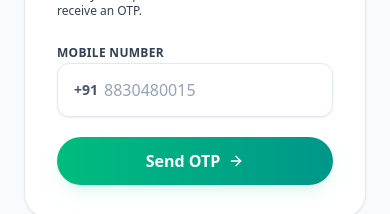
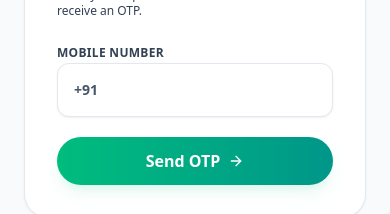
Before and after one commit to innonshtech/MonthlyGrocery, a Next.js app in the folder web-admin/: page /login in a window 390 px wide. Shown: the part 392-606 px from the top of the page. Built offline with nearby package versions, Linux system fonts and the light colour scheme; no server answers.

Commit message:
fix(web-admin): Remove placeholder mobile number from Super Admin login

```diff
--- a/web-admin/src/app/login/page.tsx
+++ b/web-admin/src/app/login/page.tsx
@@ -125,7 +125,6 @@ export default function LoginPage() {
                 <span className="text-slate-500 font-bold mr-1.5 text-sm">+91</span>
                 <input
                   type="tel"
-                  placeholder="8830480015"
                   value={mobile}
                   onChange={(e) => setMobile(e.target.value.replace(/[^\d]/g, '').slice(0, 10))}
                   required
```
